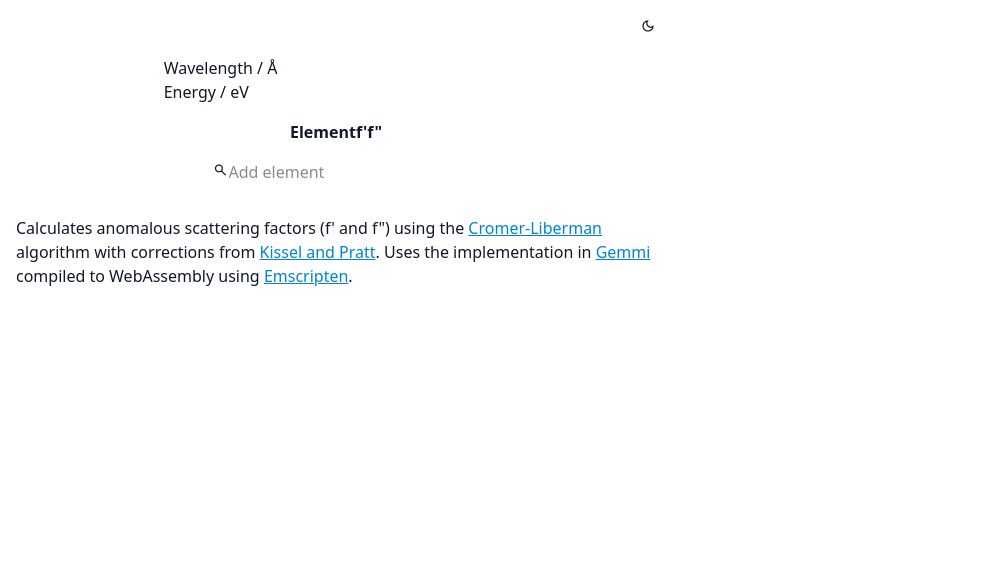
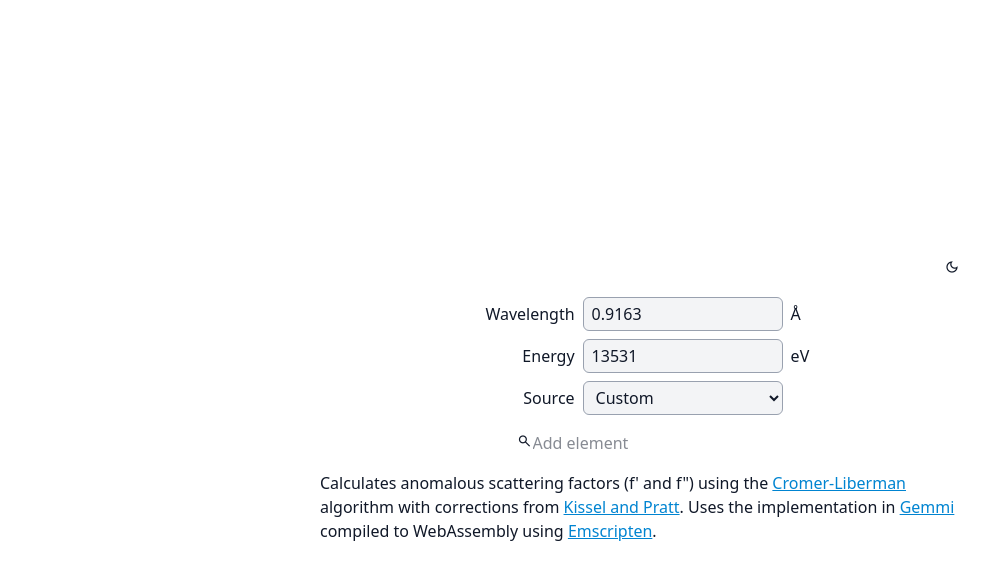
Before and after one commit to paulsbond/fprime2, a React (Vite) app: page / in a window 1280 px wide. Shown: the top 580 px of the page, without its empty margins (0-1005 px from the left). Built offline with nearby package versions, Linux system fonts and the light colour scheme.

Commit message:
EnergyInput in progress

```diff
--- a/src/App.tsx
+++ b/src/App.tsx
@@ -6,24 +6,10 @@ import { Chart } from "./Chart";
 import { DarkContext } from "./Context";
 import { Description } from "./Description";
 import { elements } from "./Element";
+import { EnergyInput } from "./EnergyInput";
 import { useLocalStorage } from "./Hooks";
 import { Table } from "./Table";
 import { ThemeButton } from "./ThemeButton";
-
-function Energies() {
-  return (
-    <div className="flex flex-col">
-      <label>
-        <span>Wavelength / Å</span>
-        <input type="number" step="0.0001" />
-      </label>
-      <label>
-        <span>Energy / eV</span>
-        <input type="number" />
-      </label>
-    </div>
-  );
-}
 
 function Search() {
   return (
@@ -46,25 +32,23 @@ const prefersDark = () =>
 
 function App() {
   const [dark, setDark] = useLocalStorage("dark", prefersDark());
-  const [energy, setEnergy] = useLocalStorage("energy", 12398);
-  const [selected, setSelected] = useLocalStorage<number[]>("seleted", []);
+  const [energy, setEnergy] = useLocalStorage("energy", 13531);
+  const [selected, setSelected] = useLocalStorage<number[]>("selected", []);
 
   const filtered = elements.filter((e) => selected.includes(e.z));
 
   let search = "";
-  let wavelength = 1;
   const colors = ["#3366cc", "#dc3912", "#ff9900", "#109618", "#990099"];
-  const hc = 12398.4197386209;
 
   return (
     <StrictMode>
       <DarkContext value={dark}>
-        <div className="flex flex-col items-center gap-4 p-4 max-w-2xl text-gray-900">
+        <div className="m-auto flex min-h-svh max-w-2xl flex-col items-center justify-center gap-4 p-4 text-gray-900">
           <ThemeButton setDark={setDark} />
-          <Energies />
-          <Table elements={filtered} />
+          <EnergyInput energy={energy} setEnergy={setEnergy} />
+          {filtered.length > 0 && <Table elements={filtered} />}
           <Search />
-          <Chart />
+          {filtered.length > 0 && <Chart />}
           <Description />
         </div>
       </DarkContext>
--- /dev/null
+++ b/src/EnergyInput.tsx
@@ -0,0 +1,117 @@
+import { useEffect, useRef, useState } from "react";
+
+const hc = 12398.4197386209;
+
+const sources = [
+  { name: "Cu-Ka1", energy: 8048 },
+  { name: "Cu-Ka2", energy: 8028 },
+];
+
+function NumberInput(props: {
+  label: string;
+  value: string;
+  step: number;
+  unit?: string;
+  onChange: (value: string) => void;
+}) {
+  return (
+    <>
+      <label>
+        <span className="px-2">{props.label}</span>
+        <input
+          type="number"
+          value={props.value}
+          step={props.step}
+          min={0}
+          onChange={(e) => props.onChange(e.target.value)}
+          className="w-50 rounded-md border border-gray-400 bg-gray-100 px-2 py-1"
+        />
+        <span className="inline-block w-5 px-2">{props.unit}</span>
+      </label>
+    </>
+  );
+}
+
+function SelectInput() {
+  return (
+    <>
+      <label>
+        <span className="px-2">Source</span>
+        <select className="w-50 rounded-md border border-gray-400 bg-gray-100 px-2 py-1">
+          <option value="">Custom</option>
+          {sources.map((source) => (
+            <option key={source.name} value={source.energy}>
+              {source.name}
+            </option>
+          ))}
+        </select>
+        <span className="inline-block w-5 px-2"></span>
+      </label>
+    </>
+  );
+}
+
+export function EnergyInput({
+  energy,
+  setEnergy,
+}: {
+  energy: number;
+  setEnergy: (energy: number) => void;
+}) {
+  const [wText, setWText] = useState((hc / energy).toFixed(4));
+  const [eText, setEText] = useState(energy.toString());
+  const localUpdate = useRef(false);
+
+  useEffect(() => {
+    setEText(energy.toString());
+    if (localUpdate.current) {
+      // change originated here; avoid clobbering user's in-progress wavelength text
+      localUpdate.current = false;
+    } else {
+      setWText((hc / energy).toFixed(4));
+    }
+  }, [energy]);
+
+  function handleWavelengthTextChange(newText: string) {
+    setWText(newText);
+    const w = parseFloat(newText);
+    if (Number.isFinite(w) && w > 0) {
+      const e = Math.round(hc / w);
+      if (e > 0) {
+        localUpdate.current = true;
+        setEnergy(e);
+        setEText(e.toString());
+      }
+    }
+  }
+
+  function handleEnergyTextChange(newText: string) {
+    setEText(newText);
+    const e = parseFloat(newText);
+    if (Number.isFinite(e) && e > 0) {
+      localUpdate.current = true;
+      setEnergy(e);
+      setWText((hc / e).toFixed(4));
+    }
+  }
+
+  return (
+    <div className="flex flex-col items-end gap-2">
+      <NumberInput
+        label="Wavelength"
+        value={wText}
+        step={0.0001}
+        unit="Å"
+        onChange={handleWavelengthTextChange}
+      />
+      <NumberInput
+        label="Energy"
+        value={eText}
+        step={1}
+        unit="eV"
+        onChange={handleEnergyTextChange}
+      />
+      <SelectInput />
+    </div>
+  );
+}
```
